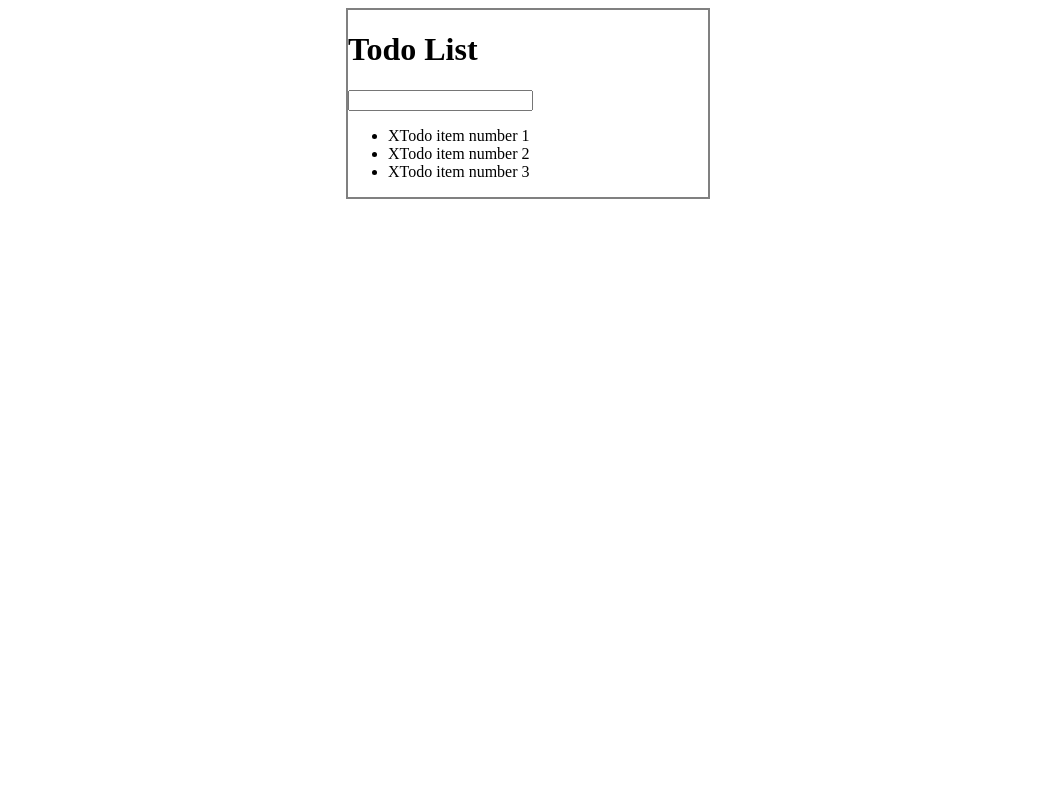
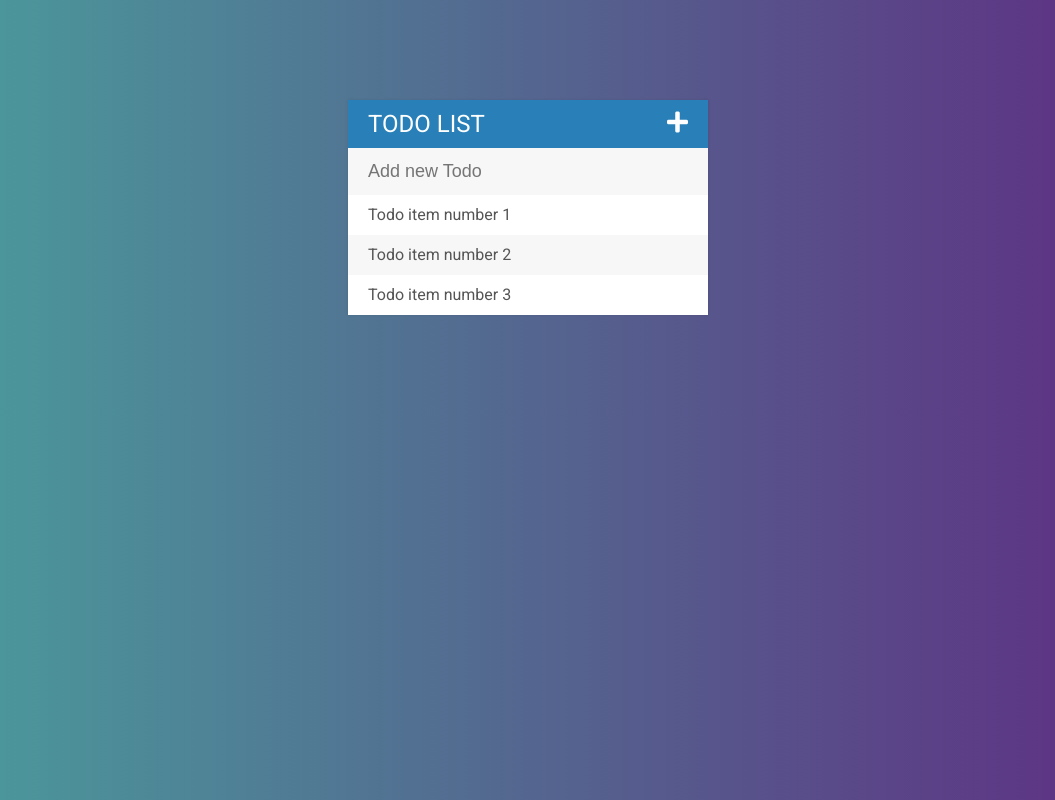
Before and after one commit to mecozma/TodoApp, a plain HTML site: page index.html in a window 1280 px wide. Shown: the whole page, without its empty margins (112-1167 px from the left). Drawn offline with Linux system fonts and the light colour scheme.

Commit message:
Added styles for the Todo App

```diff
--- a/assets/css/styles.css
+++ b/assets/css/styles.css
@@ -1,7 +1,87 @@
+html {
+    box-sizing: border-box;
+  }
+  *, *:before, *:after {
+    box-sizing: inherit;
+  }
+
+body {
+    font-family: Roboto;
+    background: #5f2c82;  /* fallback for old browsers */
+    background: -webkit-linear-gradient(to right, #49a09d, #5f2c82);  /* Chrome 10-25, Safari 5.1-6 */
+    background: linear-gradient(to right, #49a09d, #5f2c82); /* W3C, IE 10+/ Edge, Firefox 16+, Chrome 26+, Opera 12+, Safari 7+ */
+
+
+}
+
 #container {
     width: 360px;
-    margin: 0 auto;
-    border: 2px solid gray;
+    margin: 100px auto;
+    background-color: #f7f7f7;
+    box-shadow: 0 0 3px rgba(0,0,0,.1);
+}
+
+h1 {
+    background-color: #2980b9;
+    color: #fff;
+    margin: 0;
+    padding: 10px 20px;
+    text-transform: uppercase;
+    font-size: 24px;
+    font-weight: normal;
+}
+
+.fa-plus {
+    float: right;
+}
+
+input {
+    font-size: 18px;
+    color: #2980b9;
+    background-color: #f7f7f7;
+    width: 100%;
+    padding: 13px 13px 13px 20px;
+    border: 3px rgba(0,0,0,0);
+}
+
+input:focus {
+    background-color: white;
+    border: 3px solid #2980b9;
+    outline: none;
+}
+
+ul {
+    list-style: none;
+    margin: 0;
+    padding: 0;
+}
+
+li {
+    background-color: #fff;
+    height: 40px;
+    line-height: 40px;
+    color: #555;
+}
+
+li:nth-child(2n) {
+    background-color: #f7f7f7;
+}
+
+span {
+    background-color: #e74c3c;
+    height: 40px;
+    width: 0;
+    margin-right: 20px;
+    text-align: center;
+    color: #fff;
+    display: inline-block;
+    transition: 0.2s linear;
+    opacity: 0;
+}
+
+li:hover span {
+    width: 40px;
+    opacity: 1.0;
 }
 
 .completed {
--- a/assets/js/scripts.js
+++ b/assets/js/scripts.js
@@ -18,7 +18,13 @@ $(document).ready(function() {
             // collecting the new todo from the input
             var newTodoValue = $('input').val();
             $(this).val("");
-            $('ul').append('<li><span>X</span>' + newTodoValue + '</li>')
+            $('ul').append('<li><span><i class="fas fa-trash-alt"></i></span>' + newTodoValue + '</li>')
         }
     });
+
+    // Toggle the input
+    $('.fa-plus').on('click', function() {
+        $("input[type='text']").fadeToggle();
+    });
+
 });
--- a/index.html
+++ b/index.html
@@ -6,16 +6,18 @@
     <meta http-equiv="X-UA-Compatible" content="ie=edge">
     <title>Todo App</title>
     <link rel="stylesheet" href="assets/css/styles.css">
+    <link href="https://fonts.googleapis.com/css?family=Roboto:400,500,700" rel="stylesheet">
+    <link rel="stylesheet" href="https://use.fontawesome.com/releases/v5.2.0/css/all.css" integrity="sha384-hWVjflwFxL6sNzntih27bfxkr27PmbbK/iSvJ+a4+0owXq79v+lsFkW54bOGbiDQ" crossorigin="anonymous">
 </head>
 <body>
 
     <div id="container">
-        <h1>Todo List</h1>
-        <input type="text" name="" id="">
+        <h1>Todo List <i class="fas fa-plus"></i></h1>
+        <input type="text" name="" id="" placeholder="Add new Todo">
         <ul>
-            <li><span>X</span>Todo item number 1</li>
-            <li><span>X</span>Todo item number 2</li>
-            <li><span>X</span>Todo item number 3</li>
+            <li><span><i class="fas fa-trash-alt"></i></span>Todo item number 1</li>
+            <li><span><i class="fas fa-trash-alt"></i></span>Todo item number 2</li>
+            <li><span><i class="fas fa-trash-alt"></i></span>Todo item number 3</li>
         </ul>
     </div>
 
```
